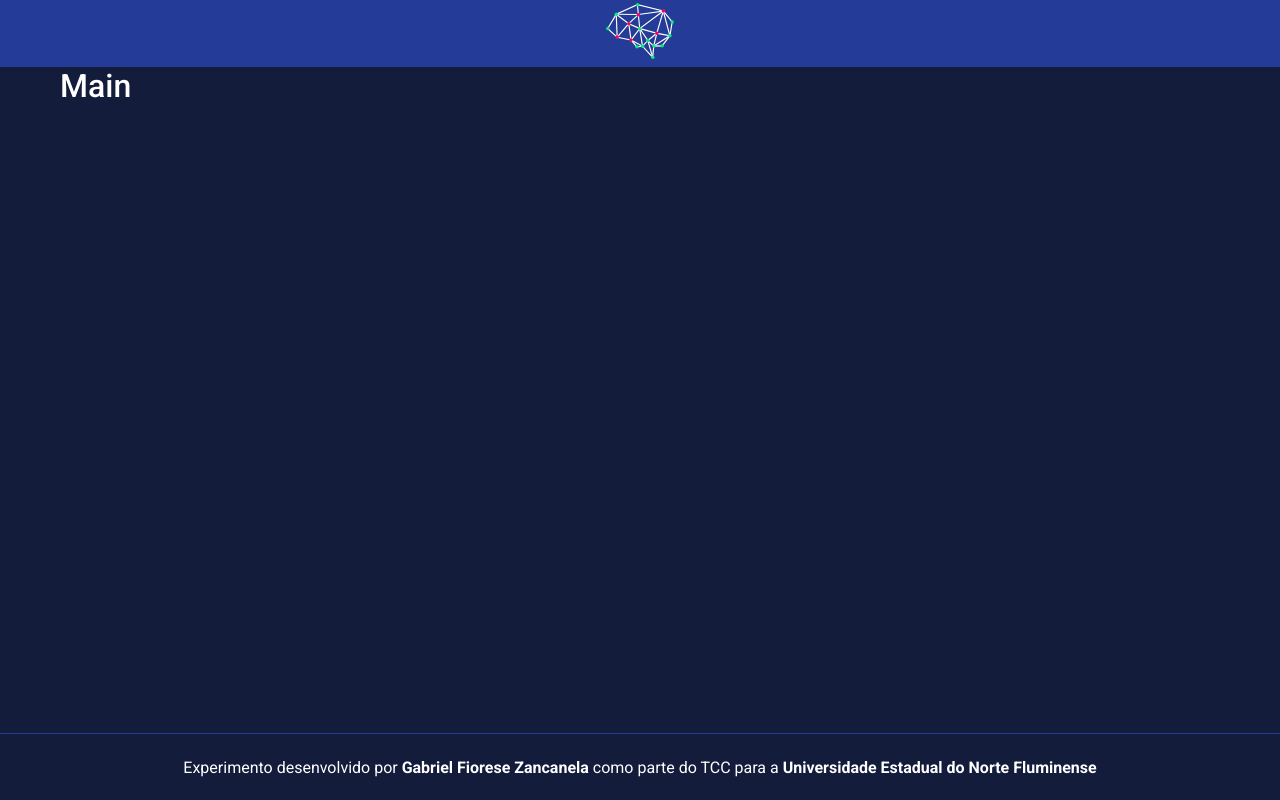
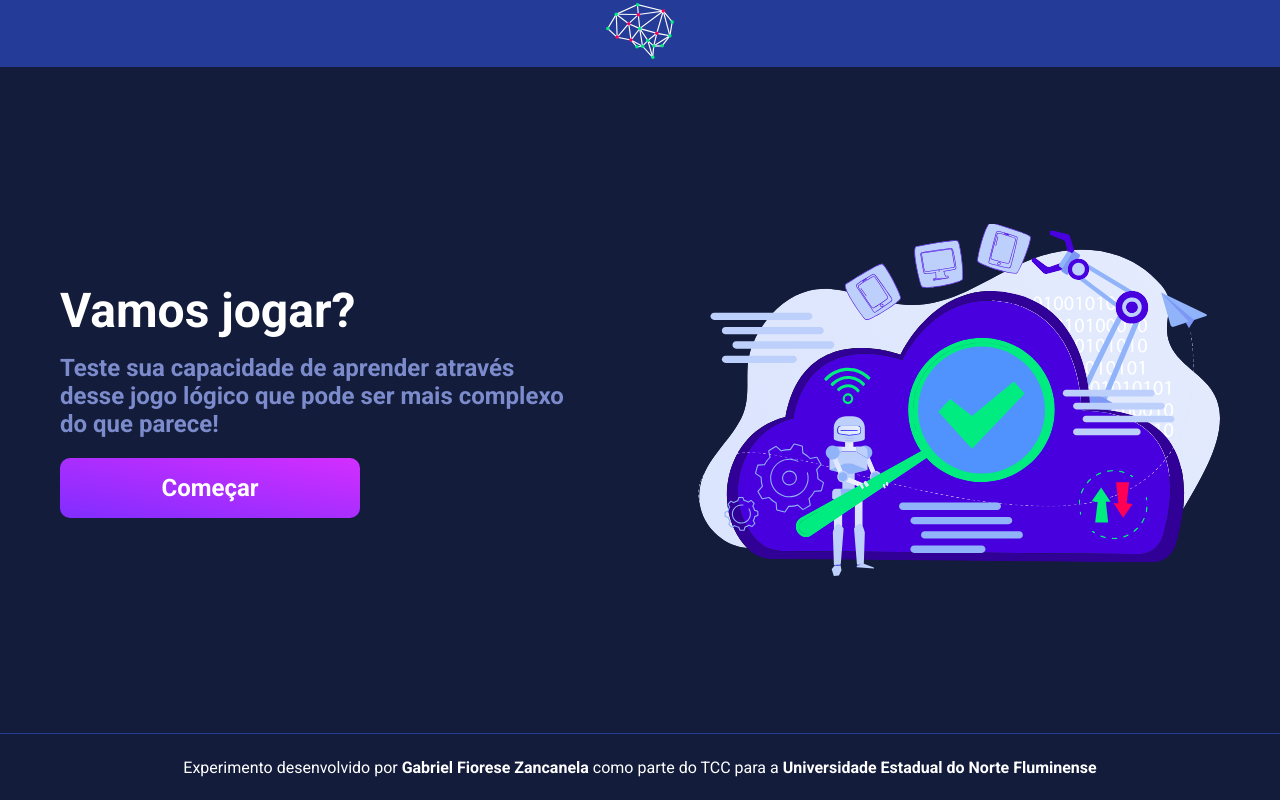
Before and after one commit to gabriel-fz/tcc-experimento, a React (Create React App) app: page / in a window 1280 px wide. Built offline with nearby package versions, Linux system fonts and the light colour scheme.

Commit message:
criando componente de botão e concluindo página Main-Desktop

```diff
--- /dev/null
+++ b/src/components/Button/index.tsx
@@ -0,0 +1,13 @@
+import React from 'react';
+
+import { ButtonProps, Container } from './styles';
+
+const Button: React.FC<ButtonProps> = ({ children, ...rest }) => {
+  return (
+    <Container type="button" {...rest}>
+      {children}
+    </Container>
+  );
+};
+
+export default Button;
--- /dev/null
+++ b/src/components/Button/styles.ts
@@ -0,0 +1,27 @@
+import styled, { css } from 'styled-components';
+
+export interface ButtonProps {
+  color: 'play';
+}
+
+const colorVariations = {
+  play: css`
+    background: ${({ theme }) => theme.colors.playGradient};
+  `,
+};
+
+export const Container = styled.button<ButtonProps>`
+  display: flex;
+  justify-content: center;
+  align-items: center;
+
+  height: 60px;
+  width: 100%;
+  border-radius: 10px;
+  font-weight: bold;
+  font-size: 24px;
+  color: #fff;
+  border: none;
+
+  ${({ color }) => colorVariations[color || 'play']}
+`;
--- a/src/components/Footer/styles.ts
+++ b/src/components/Footer/styles.ts
@@ -3,7 +3,7 @@ import styled from 'styled-components';
 export const Container = styled.footer`
   width: 100%;
   height: 80px;
-  border-top: 1px solid ${({ theme }) => theme.colors.primaryThree};
+  border-top: 1px solid ${({ theme }) => theme.colors.primary3};
 
   div {
     display: flex;
@@ -15,5 +15,9 @@ export const Container = styled.footer`
     margin: 0 auto;
     padding: 0 20px;
     max-width: ${({ theme }) => theme.breakpoints.large};
+
+    p {
+      text-align: center;
+    }
   }
 `;
--- a/src/components/Header/styles.ts
+++ b/src/components/Header/styles.ts
@@ -1,7 +1,7 @@
 import styled from 'styled-components';
 
 export const Container = styled.header`
-  background: ${({ theme }) => theme.colors.primaryThree};
+  background: ${({ theme }) => theme.colors.primary3};
   width: 100%;
   height: 80px;
 
--- a/src/pages/Main/index.tsx
+++ b/src/pages/Main/index.tsx
@@ -1,11 +1,24 @@
 import React from 'react';
 
-import { Container } from './styles';
+import imgCover from '../../assets/img-main.svg';
+
+import { Container, Button } from './styles';
 
 const Main: React.FC = () => {
   return (
     <Container>
-      <h1>Main</h1>
+      <div>
+        <h1>Vamos jogar?</h1>
+
+        <p>
+          Teste sua capacidade de aprender através desse jogo lógico que pode
+          ser mais complexo do que parece!
+        </p>
+
+        <Button color="play">Começar</Button>
+      </div>
+
+      <img src={imgCover} alt="imagem de capa" />
     </Container>
   );
 };
--- a/src/pages/Main/styles.ts
+++ b/src/pages/Main/styles.ts
@@ -1,3 +1,37 @@
 import styled from 'styled-components';
 
-export const Container = styled.div``;
+import ButtonDefault from '../../components/Button';
+
+export const Container = styled.div`
+  display: flex;
+  align-items: center;
+  justify-content: space-between;
+
+  div {
+    width: 100%;
+    max-width: 45%;
+
+    h1 {
+      font-weight: bold;
+      font-size: 48px;
+      color: #fff;
+    }
+
+    p {
+      font-weight: bold;
+      font-size: 24px;
+      color: ${({ theme }) => theme.colors.primary4};
+      margin-top: 15px;
+    }
+  }
+
+  img {
+    width: 100%;
+    max-width: 45%;
+  }
+`;
+
+export const Button = styled(ButtonDefault)`
+  margin-top: 20px;
+  max-width: 300px;
+`;
--- a/src/styles/theme/colors.ts
+++ b/src/styles/theme/colors.ts
@@ -1,9 +1,11 @@
 export const colors = {
-  primaryOne: '#141C3C',
-  primaryTwo: '#212D5B',
-  primaryThree: '#243B97',
+  primary1: '#141C3C',
+  primary2: '#212D5B',
+  primary3: '#243B97',
+  primary4: '#7B8BCB',
   success: '#1AD67B',
   danger: '#FF535A',
   play: '#D32EFF',
   normal: '#2B8CFA',
+  playGradient: 'linear-gradient(to top right, #812DFF, #D32EFF)',
 };
```
Also changed, not shown: src/assets/img-main.svg (added).
